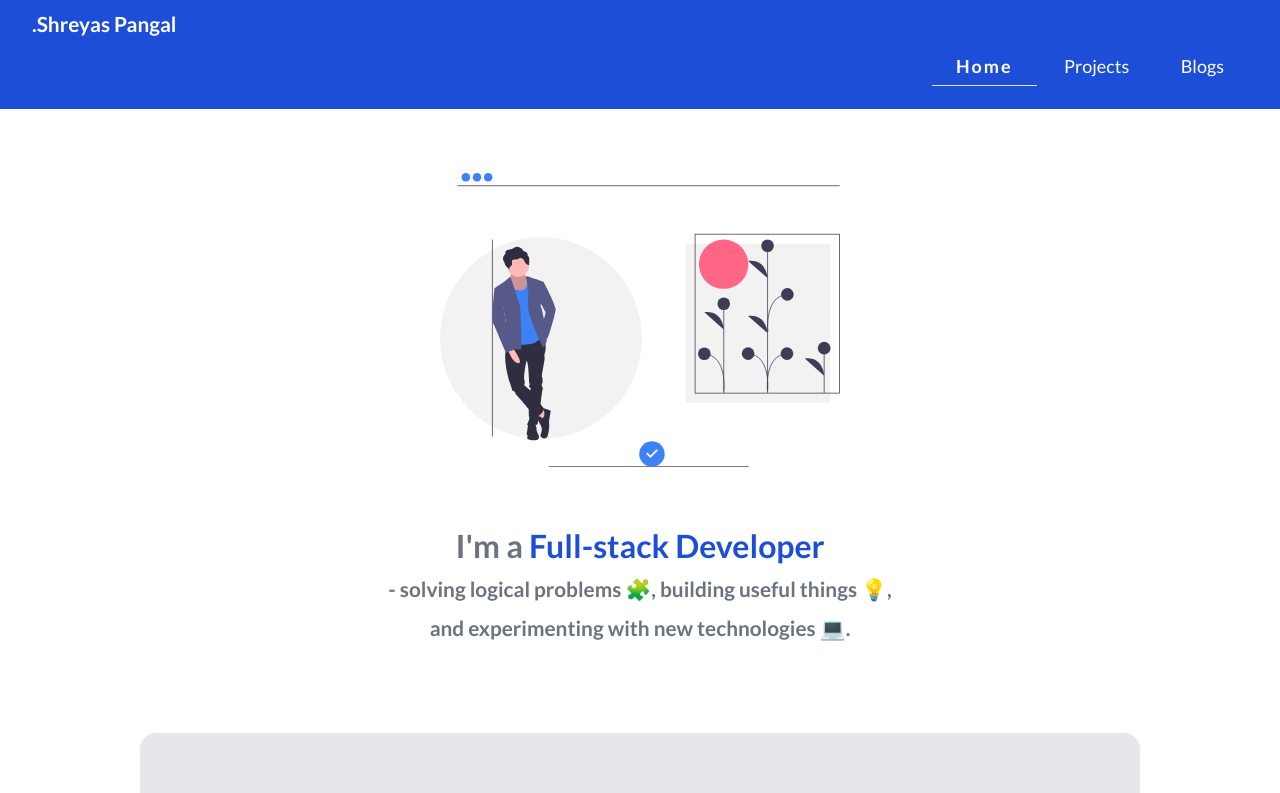
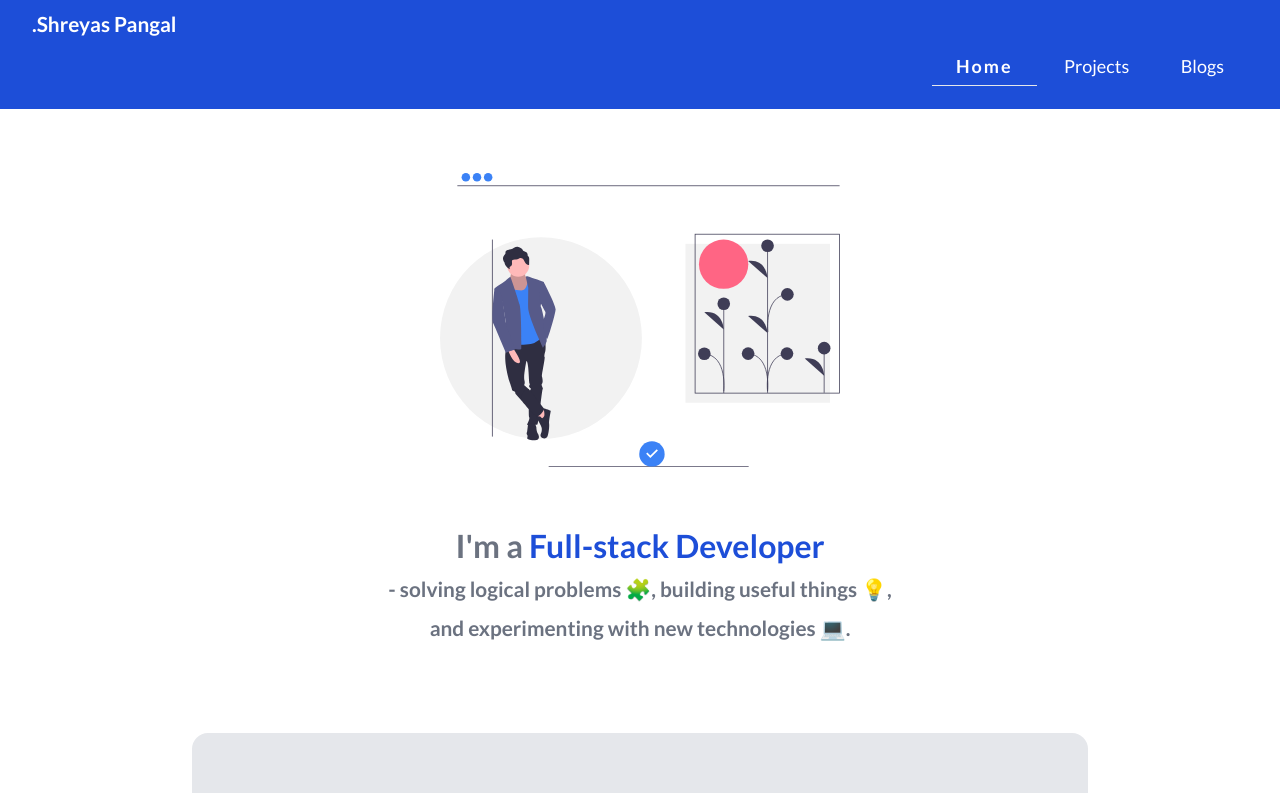
Before and after one commit to Shreyas-13-ops/Portfolio-website-v1, a plain HTML site: page index.html in a window 1280 px wide. Shown: the top 793 px of the page. Drawn offline with Linux system fonts and the light colour scheme.

Commit message:
Update main

```diff
--- a/styles/styles.css
+++ b/styles/styles.css
@@ -14,7 +14,7 @@ body {
 }
 main{
     margin: 0px auto;
-    max-width: 1000px;
+    width: 70%;
 }
 a , ul, .list-inline{/*remove styles*/
     text-decoration: none;
```
